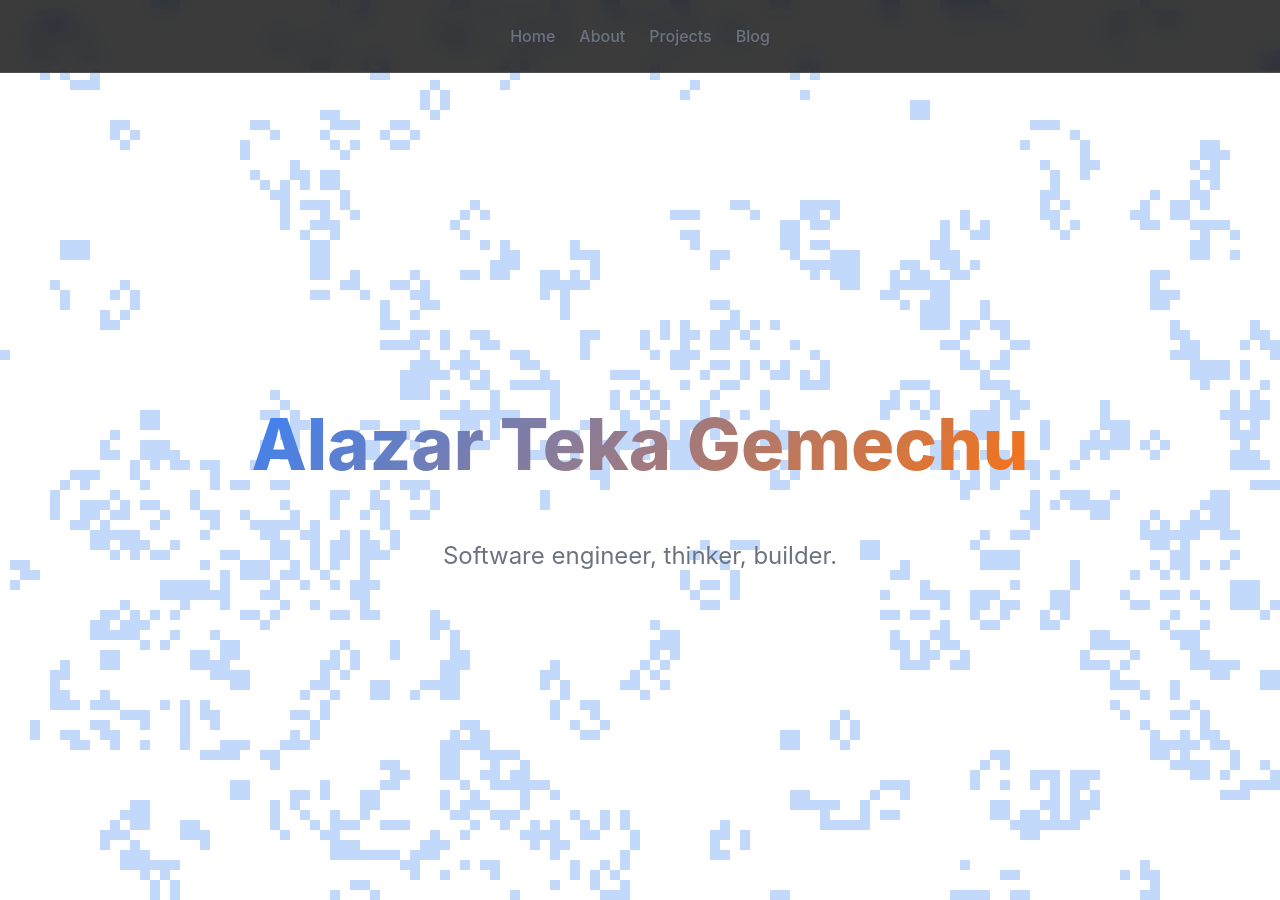
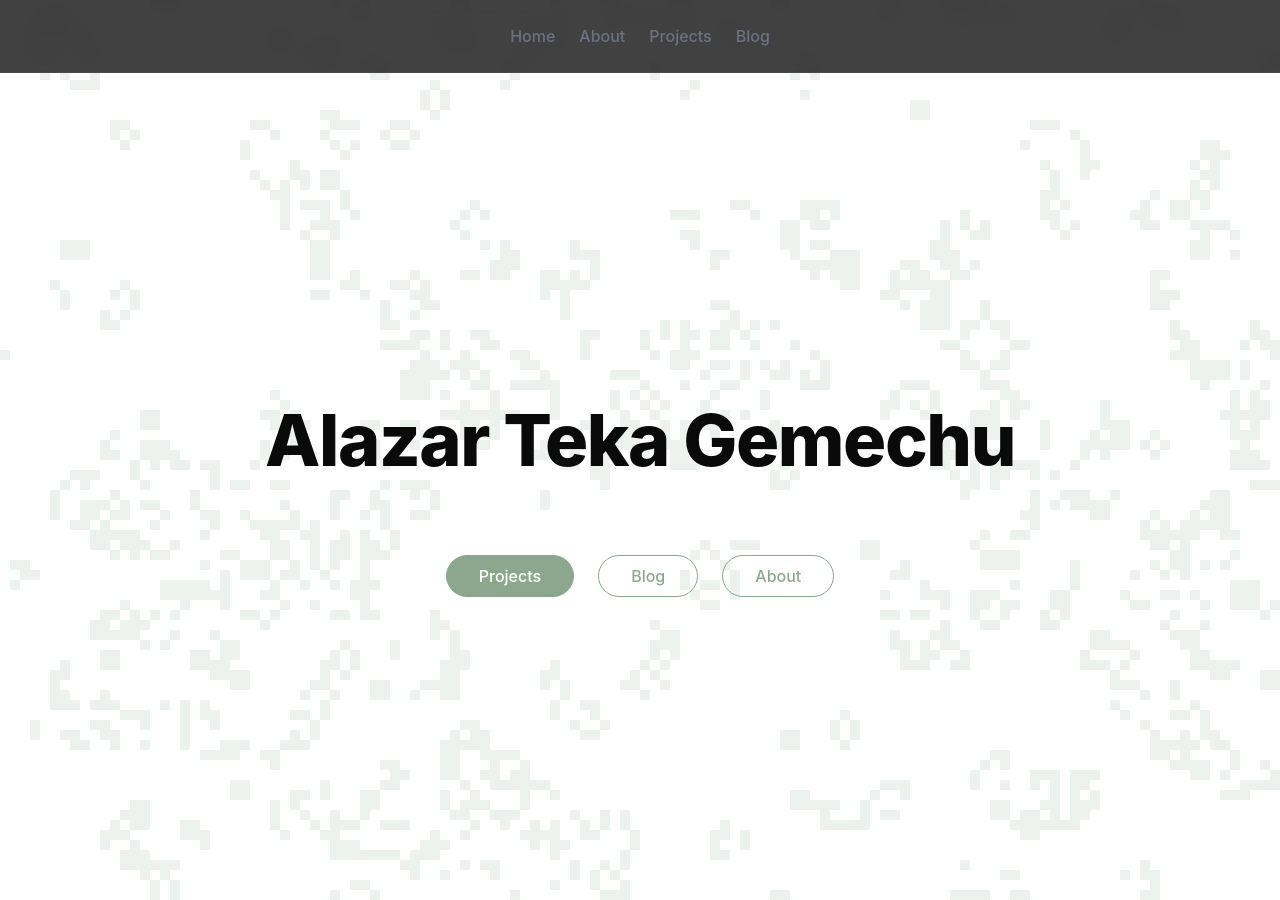
Before and after one commit to alazarteka/alazarteka.github.io, a Jekyll site: the page built from index.html, in a window 1280 px wide and 900 px high. Built offline with Jekyll 4.4.1, drawn with Linux system fonts in a browser that asks for light colours.

Commit message:
Refactor design to Sage Green theme and improve homepage layout

```diff
--- a/assets/css/style.css
+++ b/assets/css/style.css
@@ -29,9 +29,9 @@ body {
   justify-content: center;
   gap: var(--space-lg);
   padding: var(--space-lg);
-  background-color: rgba(10, 10, 10, 0.8);
+  background-color: rgba(18, 18, 18, 0.8);
   backdrop-filter: blur(10px);
-  border-bottom: 1px solid rgba(255, 255, 255, 0.1);
+  border-bottom: 1px solid rgba(255, 255, 255, 0.05);
 }
 
 .nav-link {
@@ -78,10 +78,7 @@ h1, h2, h3, h4, h5, h6 {
 
 h1 {
   font-size: var(--text-7xl);
-  background: linear-gradient(135deg, var(--accent-1), var(--accent-2));
-  -webkit-background-clip: text;
-  -webkit-text-fill-color: transparent;
-  background-clip: text;
+  color: var(--text-primary);
   margin-bottom: var(--space-lg);
 }
 
@@ -103,6 +100,7 @@ p {
 
 a {
   color: var(--accent-1);
+  text-decoration: none;
   transition: color var(--transition-fast);
 }
 
@@ -118,18 +116,50 @@ a:hover {
   justify-content: center;
   align-items: center;
   text-align: center;
-  gap: var(--space-lg);
+  gap: var(--space-xl);
 }
 
 .hero-title {
   font-size: var(--text-7xl);
   font-weight: 800;
+  letter-spacing: -0.02em;
 }
 
-.hero-subtitle {
-  font-size: var(--text-2xl);
-  color: var(--text-secondary);
-  max-width: 600px;
+.hero-actions {
+  display: flex;
+  gap: var(--space-lg);
+  margin-top: var(--space-md);
+}
+
+.btn {
+  padding: var(--space-sm) var(--space-xl);
+  border-radius: 100px;
+  font-size: var(--text-base);
+  font-weight: 500;
+  transition: all var(--transition-base);
+  border: 1px solid var(--accent-1);
+}
+
+.btn-primary {
+  background-color: var(--accent-1);
+  color: var(--bg-primary);
+}
+
+.btn-primary:hover {
+  background-color: var(--accent-2);
+  border-color: var(--accent-2);
+  color: var(--bg-primary);
+  transform: translateY(-2px);
+}
+
+.btn-outline {
+  background-color: transparent;
+  color: var(--accent-1);
+}
+
+.btn-outline:hover {
+  background-color: rgba(139, 168, 142, 0.1);
+  transform: translateY(-2px);
 }
 
 /* About Page */
--- a/assets/css/variables.css
+++ b/assets/css/variables.css
@@ -1,13 +1,13 @@
 /* CSS Custom Properties / Design System */
 :root {
   /* Colors */
-  --bg-primary: #0a0a0a;
-  --bg-secondary: #1a1a1a;
-  --text-primary: #ffffff;
-  --text-secondary: #a0a0a0;
-  --accent-1: #3b82f6; /* electric blue */
-  --accent-2: #f97316; /* warm orange */
-  --accent-3: #8b5cf6; /* purple */
+  --bg-primary: #121212; /* Deep matte charcoal */
+  --bg-secondary: #1e1e1e;
+  --text-primary: #e2e8f0; /* Soft off-white */
+  --text-secondary: #94a3b8; /* Muted slate */
+  --accent-1: #8ba88e; /* Sage Green */
+  --accent-2: #708a73; /* Muted Forest */
+  --accent-3: #5b705d; /* Deep Sage */
 
   /* Typography */
   --font-sans: -apple-system, BlinkMacSystemFont, 'Segoe UI', 'Roboto', 'Oxygen', 'Ubuntu', 'Cantarell', sans-serif;
@@ -50,7 +50,7 @@
   --shadow-lg: 0 10px 15px -3px rgb(0 0 0 / 0.1);
 
   /* Cellular Automaton */
-  --automaton-opacity: 0.3;
+  --automaton-opacity: 0.15;
   --automaton-cell-color: var(--accent-1);
 }
 
--- a/index.html
+++ b/index.html
@@ -5,7 +5,9 @@ title: Home
 
 <div class="hero">
   <h1 class="hero-title">Alazar Teka Gemechu</h1>
-  <p class="hero-subtitle">
-    Software engineer, thinker, builder.
-  </p>
+  <div class="hero-actions">
+    <a href="{{ '/projects.html' | relative_url }}" class="btn btn-primary">Projects</a>
+    <a href="{{ '/blog.html' | relative_url }}" class="btn btn-outline">Blog</a>
+    <a href="{{ '/about.html' | relative_url }}" class="btn btn-outline">About</a>
+  </div>
 </div>
```
